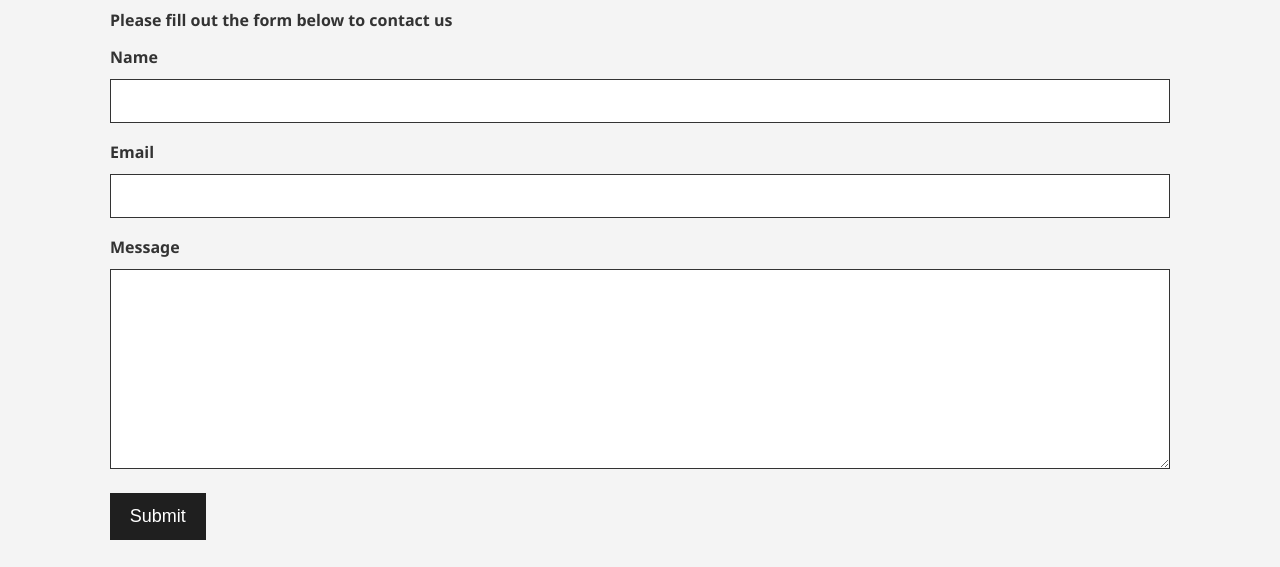
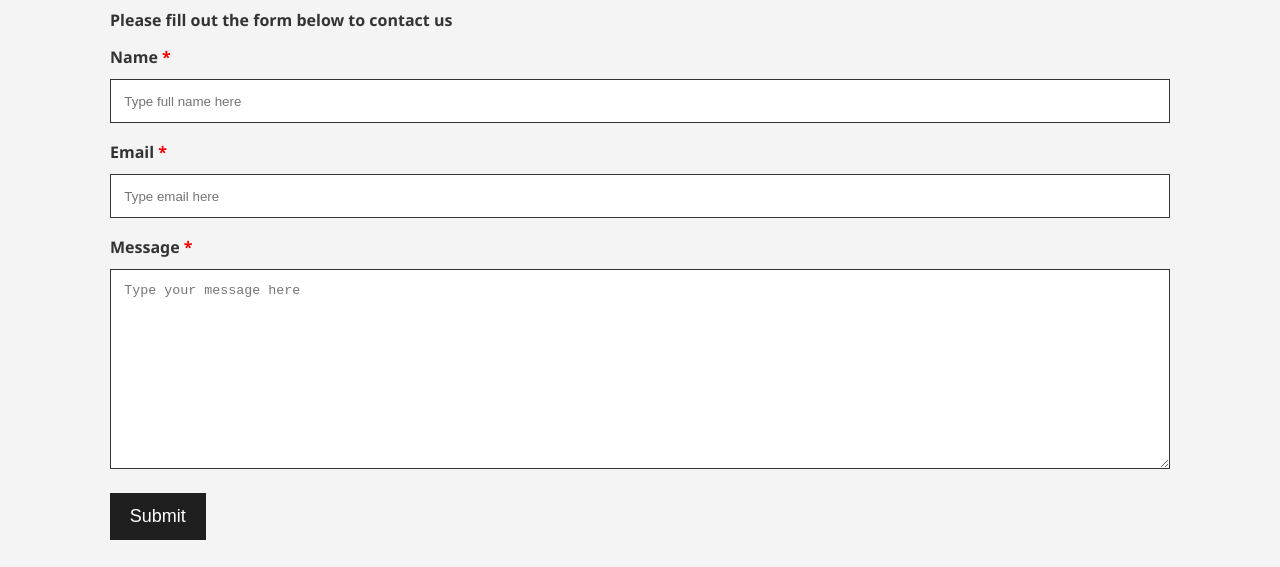
Before and after one commit to JLin-99/hotel-website, a plain HTML site: page contact.html in a window 1280 px wide. Shown: the part 173-740 px from the top of the page. Drawn offline with Linux system fonts and the light colour scheme.

Commit message:
Add placeholders to form

```diff
--- a/contact.html
+++ b/contact.html
@@ -34,15 +34,15 @@
       <form action="process.php">
         <div class="form-group">
           <label for="name">Name</label>
-          <input type="text" name="name" id="name">
+          <input type="text" name="name" id="name" placeholder="Type full name here">
         </div>
         <div class="form-group">
           <label for="email">Email</label>
-          <input type="email" name="email" id="email">
+          <input type="email" name="email" id="email" placeholder="Type email here">
         </div>
         <div class="form-group">
           <label for="message">Message</label>
-          <textarea name="message" id="message"></textarea>
+          <textarea name="message" id="message" placeholder="Type your message here"></textarea>
         </div>
         <button type="submit" class="btn">Submit</button>
       </form>
--- a/css/style.css
+++ b/css/style.css
@@ -291,6 +291,11 @@ p {
   margin-bottom: 0.5em;
 }
 
+#contact-form label::after {
+  content: ' *';
+  color: #f00;
+}
+
 #contact-form input,
 #contact-form textarea {
   width: 100%;
```
